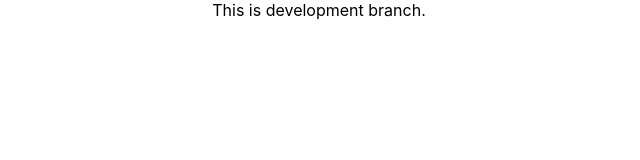
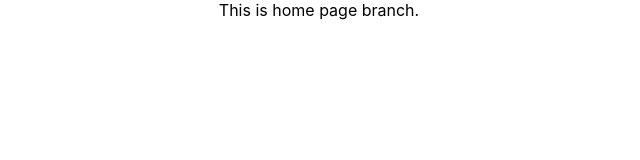
Before and after one commit to Naman-Saxena1/Videoztron-Video_Library, a React (Create React App) app: page / in a window 1280 px wide. Shown: the top 160 px of the page, without its empty margins (321-961 px from the left). Built offline with nearby package versions, Linux system fonts and the light colour scheme.

Commit message:
Home page branch initial commit

```diff
--- a/src/App.js
+++ b/src/App.js
@@ -4,7 +4,7 @@ import './App.css';
 function App() {
   return (
     <div className="App">
-      This is development branch.
+      This is home page branch.
     </div>
   );
 }
```
